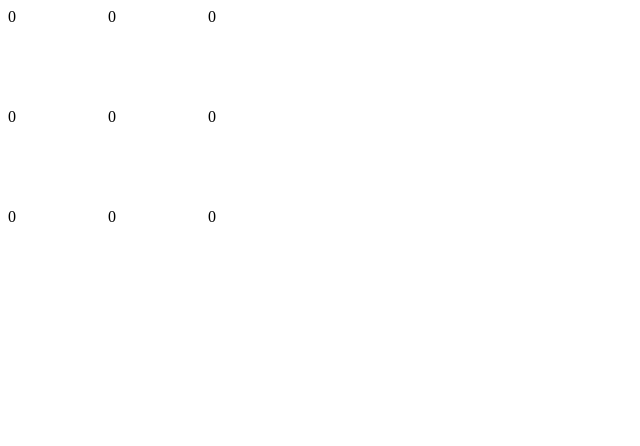
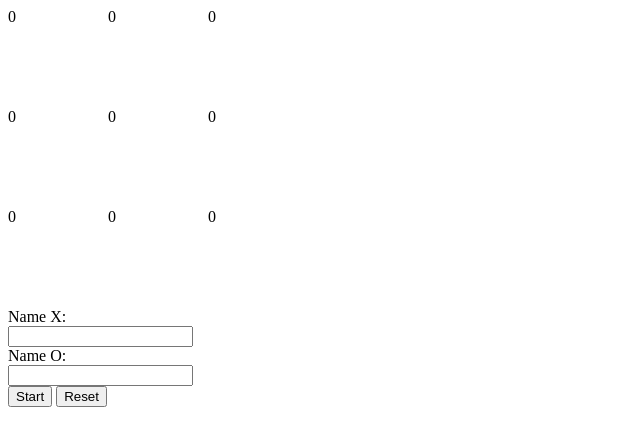
Before and after one commit to sujshah/tic-tac-toe, a plain HTML site: page index.html in a window 1280 px wide. Shown: the whole page, without its empty margins (0-640 px from the left). Drawn offline with Linux system fonts and the light colour scheme.

Commit message:
Add display elements

```diff
--- a/index.html
+++ b/index.html
@@ -18,5 +18,17 @@
         <div class="board-element">0</div>
         <div class="board-element">0</div>
     </div>
+    <form class="form-items">
+        <div class="pair">
+            <div class="label"><label for="playerOne">Name X:</label></div>
+            <input type="text" id="playerOne">
+        </div>
+        <div class="pair">
+            <div class="label"><label for="playerTwo">Name O:</label></div>
+            <input type="text" id="playerTwo">
+        </div>
+    </form>
+    <button type="button">Start</button>
+    <button type="button">Reset</button>
 </body>
 </html>
```
